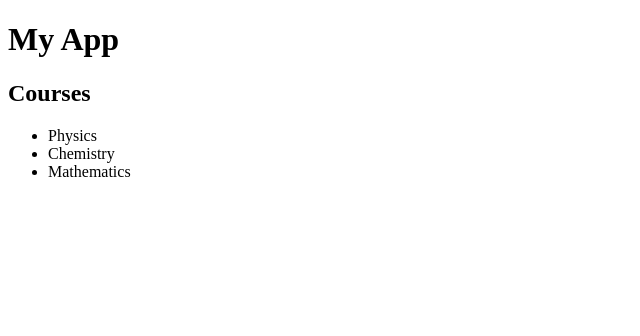
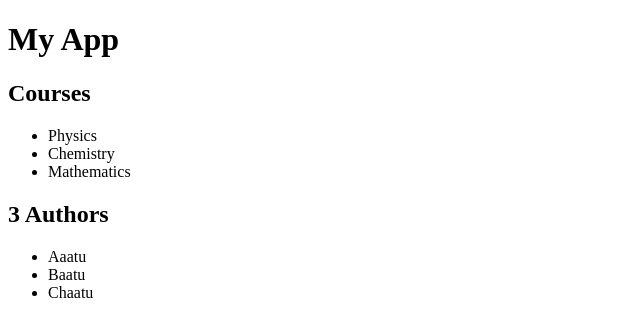
Before and after one commit to gauravDublin/rest-api, an Angular app: page / in a window 1280 px wide. Shown: the top 336 px of the page, without its empty margins (0-640 px from the left). Built offline with nearby package versions, Linux system fonts and the light colour scheme.

Commit message:
Added Angular Exercise example

```diff
--- a/src/app/app.component.html
+++ b/src/app/app.component.html
@@ -1,5 +1,6 @@
 <h1>My App</h1>
 <courses></courses>
+<authors></authors>
 <!--
 The content below is only a placeholder and can be replaced.
 <div style="text-align:center">
--- /dev/null
+++ b/src/app/author.service.ts
@@ -0,0 +1,11 @@
+import { Injectable } from '@angular/core';
+
+@Injectable()
+export class AuthorService {
+  getAuthorList() {
+    return ["Aaatu", "Baatu", "Chaatu"];
+
+  }
+  constructor() { }
+
+}
--- /dev/null
+++ b/src/app/author/author.component.html
@@ -0,0 +1,4 @@
+<h2>{{ authors.length }} Authors</h2>
+<ul>
+  <li *ngFor="let author of authors">{{author}}</li>
+</ul>
--- /dev/null
+++ b/src/app/author/author.component.ts
@@ -0,0 +1,19 @@
+import { Component, OnInit } from '@angular/core';
+import { AuthorService } from '../author.service';
+
+@Component({
+  selector: 'authors',
+  templateUrl: './author.component.html',
+  styleUrls: ['./author.component.css']
+})
+export class AuthorComponent implements OnInit {
+  title = "Authors"
+  authors;
+  constructor(service: AuthorService) {
+    this.authors = service.getAuthorList();
+  }
+
+  ngOnInit() {
+  }
+
+}
```
Also changed, not shown: src/app/app.module.ts (+6 -2 lines), src/app/author/author.component.css (added), 2 other files (tests, documents, lock files or other folders).
